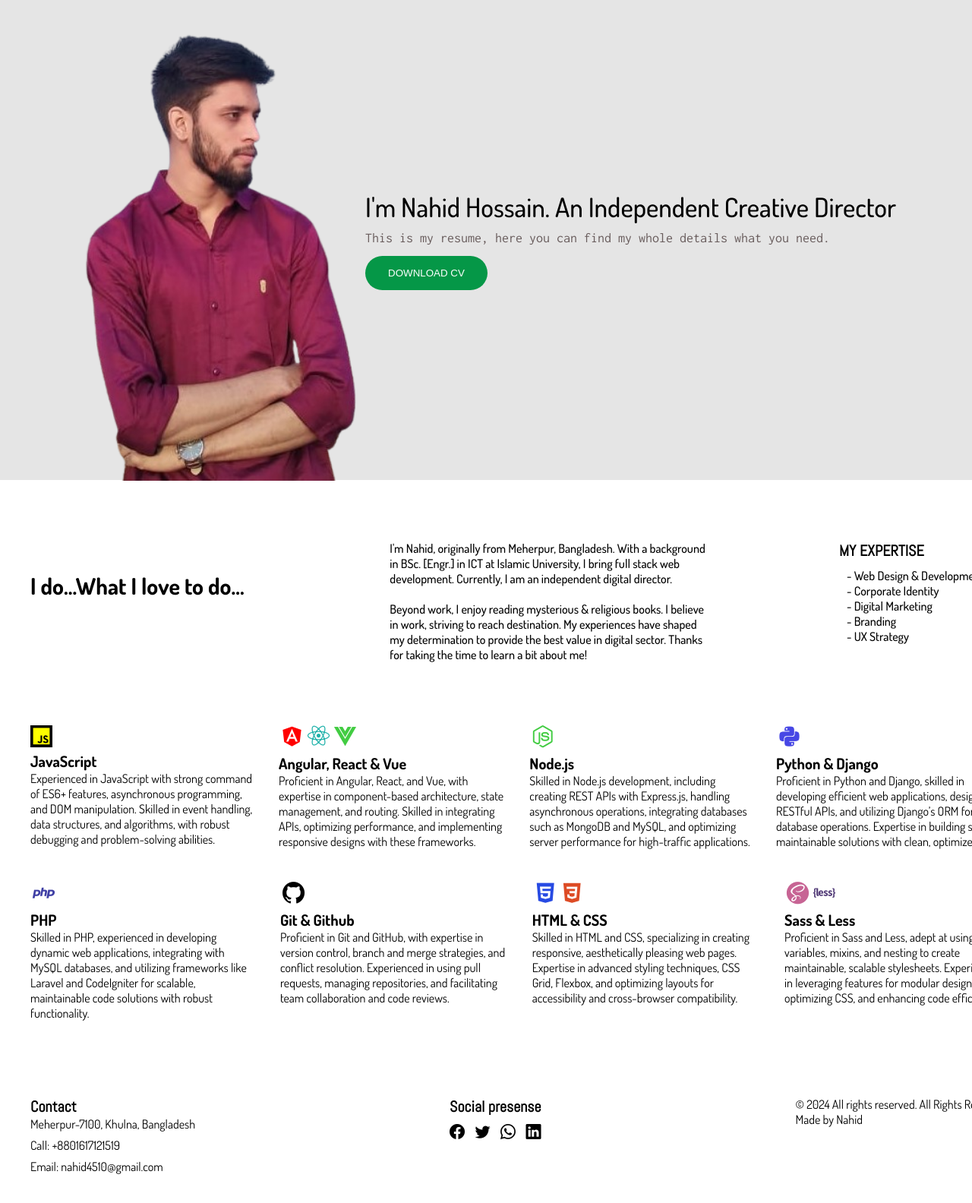
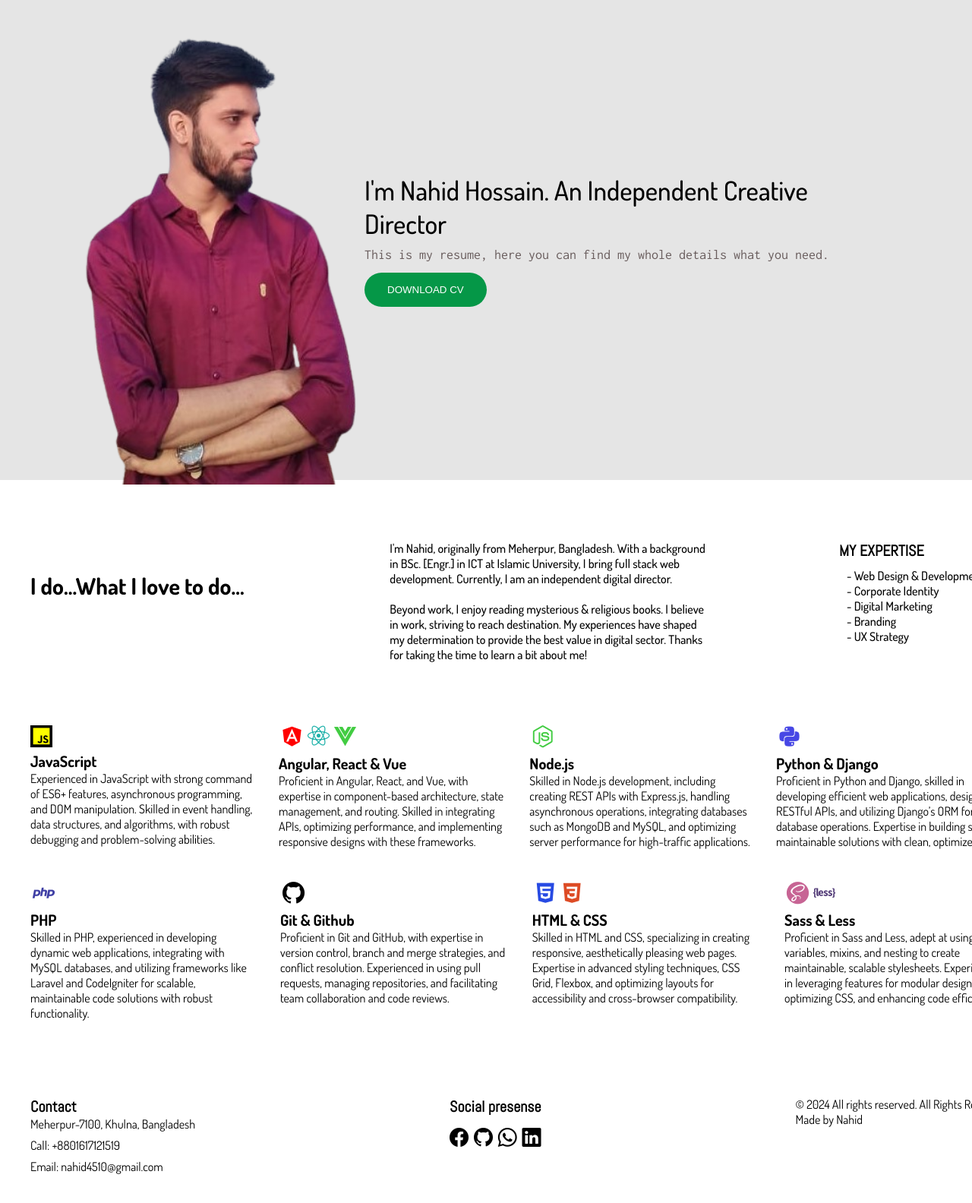
Before and after one commit to nh-nahid/My-Portfolio, a plain HTML site: page index.html in a window 1280 px wide. Shown: the top 1584 px of the page at 76% size. Drawn offline with nearby package versions, Linux system fonts and the light colour scheme.

Commit message:
box layout

```diff
--- a/index.html
+++ b/index.html
@@ -12,18 +12,21 @@
 <body>
 
 <!-- Navbar -->
-        <div class="fullbox topbar">
-            <div class="name">NAHID HOSSAIN</div>
-            <div class="right">
+        <div class="topbar">
+            <div class="topbar-content">
+               <div class="name">NAHID HOSSAIN</div>
+             <div class="right">
                 <div><a href="#aboutme">About Me</a></div>
                 <div><a href="#skills">Expertness</a></div>
                 <div><a href="#contact">Contact Me</a></div>
+            </div>
             </div>
          </div>
 
 <!-- Image & Title -->
 
-<div class="content">
+<div class="fullbox content">
+  <div class="content-items">
    <div class="pic"><img src="Pics/nahidport-removebg-preview.png" alt=""></div>
    <div class="details">
        <div> <h2>I'm Nahid Hossain. An Independent Creative Director</h2></div>
@@ -31,6 +34,7 @@
        <div><button>DOWNLOAD CV</button></div>
    </div>
 </div>
+  </div>
 
  <div class="fullbox">
 
@@ -142,7 +146,7 @@
                  <h4>Social presense</h4>
                 <div class="social-icon">
                  <div><i class="bi bi-facebook"></i></div>
-                 <div><i class="bi bi-twitter"></i></div>
+                 <div><i class="bi bi-github"></i></div>
                  <div><i class="bi bi-whatsapp"></i></div>
                  <div><i class="bi bi-linkedin"></i></div>
                 </div>
--- a/style.css
+++ b/style.css
@@ -11,7 +11,6 @@
     margin: 0;
     padding: 0;
     box-sizing: border-box;
-
 }
 
 .fullbox{
@@ -22,16 +21,19 @@ body{
     font-family: 'Inconsolata';
 
 }
-
+.topbar-content{
+    display: flex;
+    justify-content: space-between;
+    align-items: center;
+    height: 75px;
+    width: 1366px;
+    margin: 0 auto;
+}
 /* Style of Navbar */
 .topbar{
-    display: flex;
-    justify-content: space-between;
     background-color: cadetblue;
     width: 100%;
     height: 75px;
-    align-items: center;
-    padding: 0 50px;
     position: fixed;
     z-index: 1;
     visibility: hidden;
@@ -44,6 +46,7 @@ body{
     display: flex;
     justify-content: space-between;
     gap: 50px;
+    margin-right: 60px;
 }
 
 /* Navbar Name */
@@ -51,31 +54,41 @@ body{
     font-size: 35px;
     color: white;
     font-weight: 600;
+    margin-left: 50px;
 }
 
 /* Content of image, title & button section */
+.content-items{
+    display: flex;
+    justify-content: space-between;
+    align-items: center;
+    width: 1366px;
+    margin: 0 auto;
+}
 .content{
     display: flex;
     justify-content: space-between;
     align-items: center;
     padding: 0 100px;
+    height: 632px;
     background-color: #E5E5E5;
-    height: 632px;
     width: 100%;
-
-
 }
 
 /* Heading of title */
+.details{
+    margin-right: 50px;
+}
 h2{
     font-family: 'dosis', sans-serif;
     font-size: 35px;
     font-weight: 500;
 
+
 }
 img{
    width: 380px;
-   margin-top: 40px;
+   margin-top: 50px;
 }
 
 /* Title of Myself */
@@ -188,8 +201,8 @@ h4{
 .social-icon{
     display: flex;
     justify-content: space-between;
-    margin-top: 10px;
-    font-size: 20px;
+    margin-top: 15px;
+    font-size: 25px;
 
 }
 /* Copyright Footer */
```
